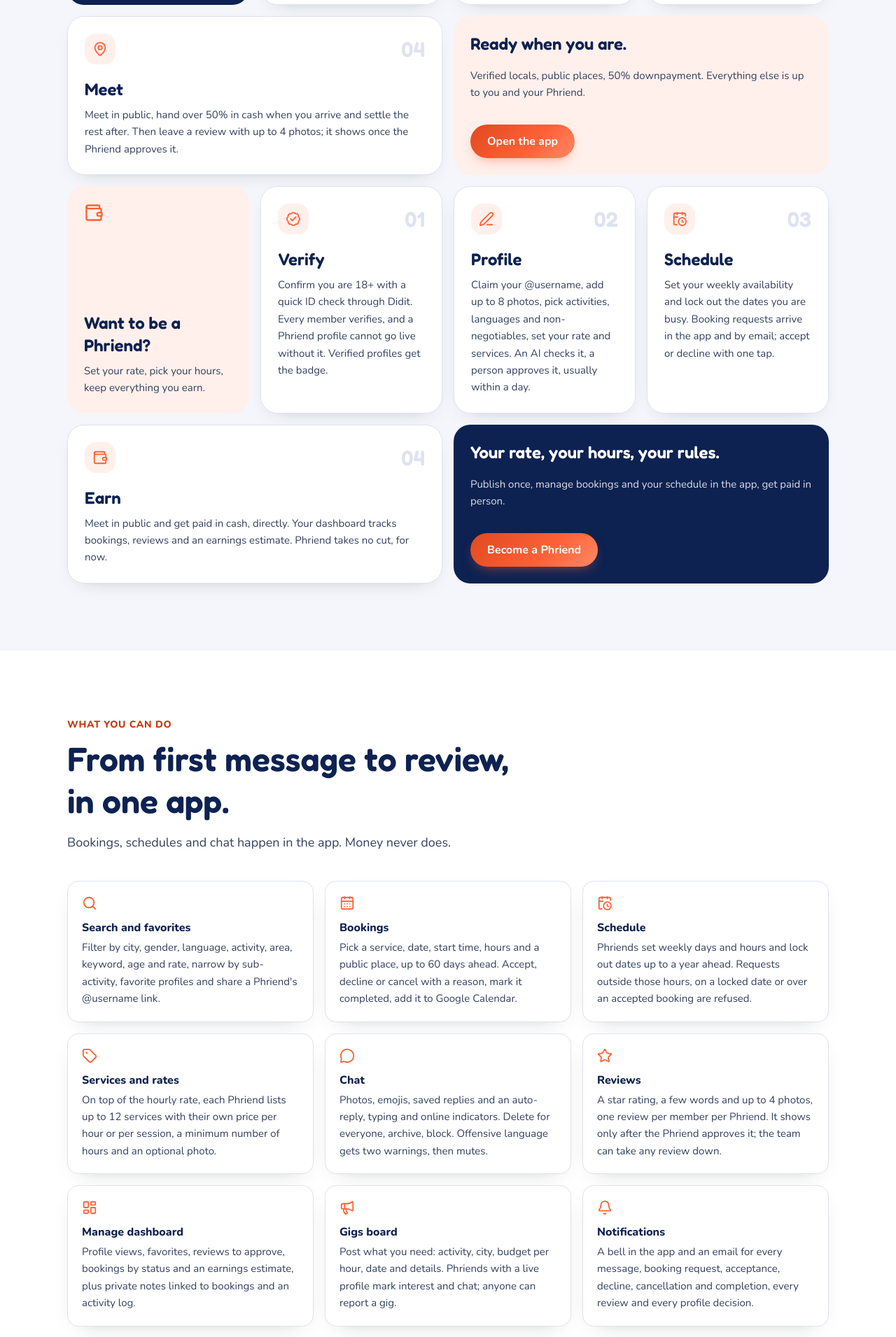
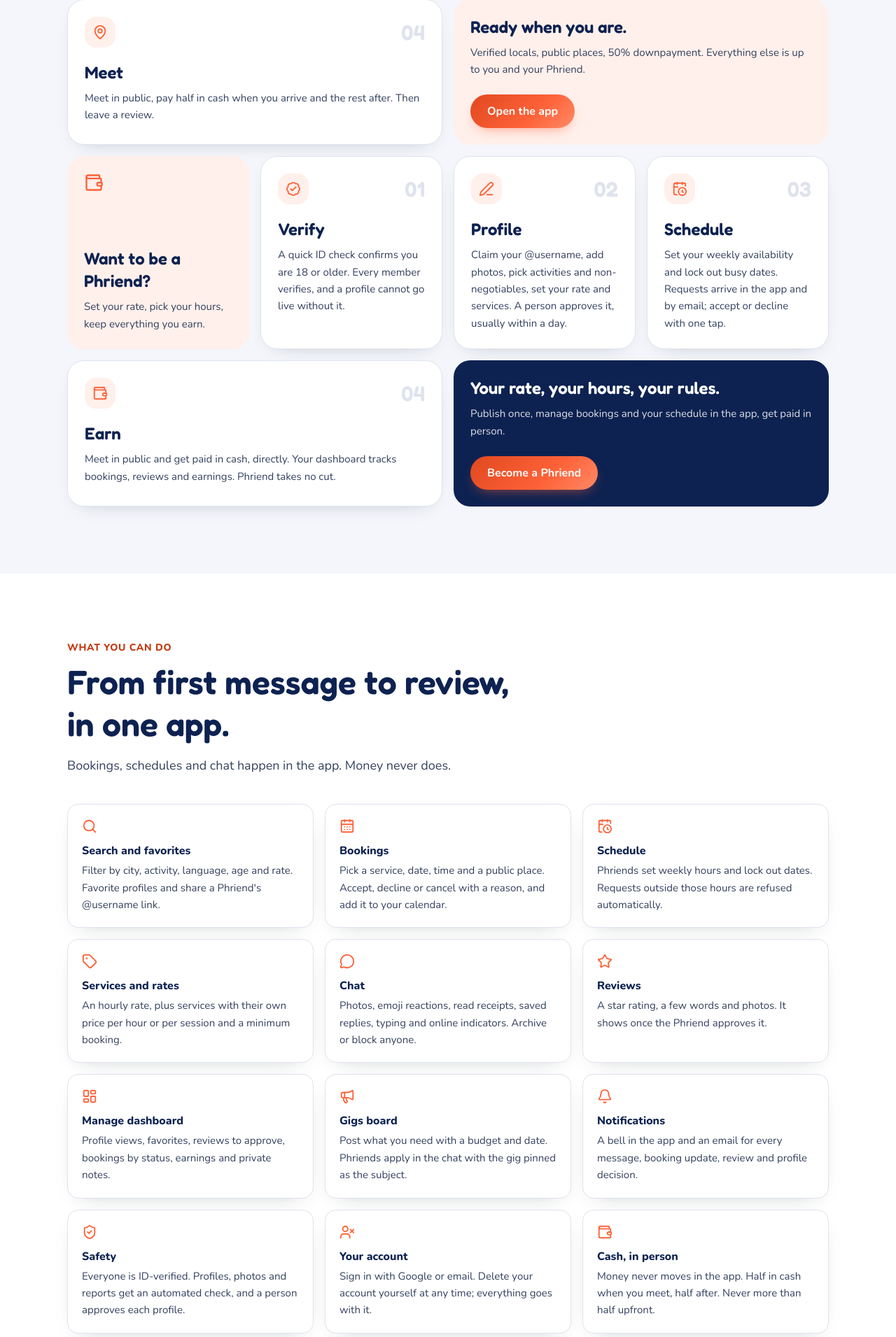
Before and after one commit to newmachinesph/phriend-web, a Next.js app: page / in a window 1280 px wide. Shown: the part 1640-3551 px from the top of the page at 70% size. Built offline with nearby package versions, Linux system fonts and the light colour scheme; no server answers.

Commit message:
copy(home): shorter cards, no vendor names or hard limits on the home page
Steps, rules, features and the FAQ read faster; identity verification is
described generically and the limits live on the safety, terms and privacy
pages. Chat and gigs copy reflects reactions, read receipts and Apply.

```diff
--- a/app/page.tsx
+++ b/app/page.tsx
@@ -19,17 +19,17 @@
 ];
 
 const CLIENT_STEPS: { icon: LucideIcon; title: string; text: string }[] = [
-  { icon: Search, title: "Browse", text: "Filter by city, activity, language, age and rate. Every profile shows the verified badge, reviews, non-negotiables and the Phriend's services with their prices." },
-  { icon: MessageCircle, title: "Chat", text: "Sign in, verify your ID with Didit in about two minutes, then message in the app and agree on the plan. Keep it in the chat so both sides have the record." },
-  { icon: CalendarDays, title: "Book", text: "Send a request with the date, start time, hours and a public meeting place, up to 60 days ahead. The Phriend accepts or declines; add it to your calendar." },
-  { icon: MapPin, title: "Meet", text: "Meet in public, hand over 50% in cash when you arrive and settle the rest after. Then leave a review with up to 4 photos; it shows once the Phriend approves it." },
+  { icon: Search, title: "Browse", text: "Filter by city, activity, language and rate. Every profile shows the verified badge, reviews and the Phriend's services with prices." },
+  { icon: MessageCircle, title: "Chat", text: "Sign in, verify your ID in a couple of minutes, then agree on the plan in the chat so both sides have the record." },
+  { icon: CalendarDays, title: "Book", text: "Send the date, start time, hours and a public meeting place. The Phriend accepts or declines, and it goes in your calendar." },
+  { icon: MapPin, title: "Meet", text: "Meet in public, pay half in cash when you arrive and the rest after. Then leave a review." },
 ];
 
 const PHRIEND_STEPS: { icon: LucideIcon; title: string; text: string }[] = [
-  { icon: BadgeCheck, title: "Verify", text: "Confirm you are 18+ with a quick ID check through Didit. Every member verifies, and a Phriend profile cannot go live without it. Verified profiles get the badge." },
-  { icon: PenLine, title: "Profile", text: "Claim your @username, add up to 8 photos, pick activities, languages and non-negotiables, set your rate and services. An AI checks it, a person approves it, usually within a day." },
-  { icon: CalendarClock, title: "Schedule", text: "Set your weekly availability and lock out the dates you are busy. Booking requests arrive in the app and by email; accept or decline with one tap." },
-  { icon: Wallet, title: "Earn", text: "Meet in public and get paid in cash, directly. Your dashboard tracks bookings, reviews and an earnings estimate. Phriend takes no cut, for now." },
+  { icon: BadgeCheck, title: "Verify", text: "A quick ID check confirms you are 18 or older. Every member verifies, and a profile cannot go live without it." },
+  { icon: PenLine, title: "Profile", text: "Claim your @username, add photos, pick activities and non-negotiables, set your rate and services. A person approves it, usually within a day." },
+  { icon: CalendarClock, title: "Schedule", text: "Set your weekly availability and lock out busy dates. Requests arrive in the app and by email; accept or decline with one tap." },
+  { icon: Wallet, title: "Earn", text: "Meet in public and get paid in cash, directly. Your dashboard tracks bookings, reviews and earnings. Phriend takes no cut." },
 ];
 
 const ACTIVITIES: { icon: LucideIcon; label: string; slug: string }[] = [
@@ -53,27 +53,27 @@
 
 const RULES: { icon: LucideIcon; title: string; text: string }[] = [
   { icon: MapPin, title: "Public places only", text: "Malls, cafes, parks, trails, events. Never a private residence or a hotel room." },
-  { icon: UserX, title: "Unagreed companions", text: "If the other member arrives with people not agreed in the chat, be prudent: do not proceed. Cancel, leave and report." },
-  { icon: Wallet, title: "Half before, half after", text: "First meetup: 50% in cash when you meet, 50% after. E-wallet only for repeat Phriends you trust. Never more than half upfront." },
-  { icon: Lock, title: "Pay only the shared account", text: "Send money only to the bank or e-wallet account the Phriend shared in the chat. Anything else is a scam." },
-  { icon: BadgeCheck, title: "ID verification", text: "Members verify their identity and age through Didit before they get the badge, and before a Phriend profile goes live." },
+  { icon: UserX, title: "Unagreed companions", text: "If someone arrives with people not agreed in the chat, do not proceed. Leave and report." },
+  { icon: Wallet, title: "Half before, half after", text: "50% in cash when you meet, 50% after. E-wallets only for repeat Phriends you trust." },
+  { icon: Lock, title: "Pay only the shared account", text: "Send money only to the account shared in the chat. Anything else is a scam." },
+  { icon: BadgeCheck, title: "ID verification", text: "Everyone verifies their identity and age before they get the badge or a profile goes live." },
   { icon: Users, title: "Tell someone your plan", text: "Share where you are going, who you are meeting and when you expect to be back." },
-  { icon: Flag, title: "Report and block", text: "Report a profile or a gig from the app, block a member from the chat. Reports, profiles, photos and reviews get an AI first pass; every Phriend profile is approved by a person before it shows, and anything unclear goes to the moderation team." },
+  { icon: Flag, title: "Report and block", text: "Report a profile or a gig, block a member from the chat. Every profile is reviewed by a person before it shows." },
 ];
 
 const FEATURES: { icon: LucideIcon; title: string; text: string }[] = [
-  { icon: Search, title: "Search and favorites", text: "Filter by city, gender, language, activity, area, keyword, age and rate, narrow by sub-activity, favorite profiles and share a Phriend's @username link." },
-  { icon: CalendarDays, title: "Bookings", text: "Pick a service, date, start time, hours and a public place, up to 60 days ahead. Accept, decline or cancel with a reason, mark it completed, add it to Google Calendar." },
-  { icon: CalendarClock, title: "Schedule", text: "Phriends set weekly days and hours and lock out dates up to a year ahead. Requests outside those hours, on a locked date or over an accepted booking are refused." },
-  { icon: Tag, title: "Services and rates", text: "On top of the hourly rate, each Phriend lists up to 12 services with their own price per hour or per session, a minimum number of hours and an optional photo." },
-  { icon: MessageCircle, title: "Chat", text: "Photos, emojis, saved replies and an auto-reply, typing and online indicators. Delete for everyone, archive, block. Offensive language gets two warnings, then mutes." },
-  { icon: Star, title: "Reviews", text: "A star rating, a few words and up to 4 photos, one review per member per Phriend. It shows only after the Phriend approves it; the team can take any review down." },
-  { icon: LayoutDashboard, title: "Manage dashboard", text: "Profile views, favorites, reviews to approve, bookings by status and an earnings estimate, plus private notes linked to bookings and an activity log." },
-  { icon: Megaphone, title: "Gigs board", text: "Post what you need: activity, city, budget per hour, date and details. Phriends with a live profile mark interest and chat; anyone can report a gig." },
-  { icon: Bell, title: "Notifications", text: "A bell in the app and an email for every message, booking request, acceptance, decline, cancellation and completion, every review and every profile decision." },
-  { icon: ShieldCheck, title: "Safety", text: "Everyone is ID-verified through Didit. An AI checks wording and photos, a person approves each profile, samples retire as real Phriends join, every action is logged." },
-  { icon: UserX, title: "Your account", text: "Sign in with Google, or with your email and a password. Delete your account yourself by typing DELETE; profile, photos, reviews, bookings and gigs go with it." },
-  { icon: Wallet, title: "Cash, in person", text: "Money never moves in the app. 50% cash when you meet on a first meetup, 50% after. E-wallets are for repeat Phriends you trust. Never more than half upfront." },
+  { icon: Search, title: "Search and favorites", text: "Filter by city, activity, language, age and rate. Favorite profiles and share a Phriend's @username link." },
+  { icon: CalendarDays, title: "Bookings", text: "Pick a service, date, time and a public place. Accept, decline or cancel with a reason, and add it to your calendar." },
+  { icon: CalendarClock, title: "Schedule", text: "Phriends set weekly hours and lock out dates. Requests outside those hours are refused automatically." },
+  { icon: Tag, title: "Services and rates", text: "An hourly rate, plus services with their own price per hour or per session and a minimum booking." },
+  { icon: MessageCircle, title: "Chat", text: "Photos, emoji reactions, read receipts, saved replies, typing and online indicators. Archive or block anyone." },
+  { icon: Star, title: "Reviews", text: "A star rating, a few words and photos. It shows once the Phriend approves it." },
+  { icon: LayoutDashboard, title: "Manage dashboard", text: "Profile views, favorites, reviews to approve, bookings by status, earnings and private notes." },
+  { icon: Megaphone, title: "Gigs board", text: "Post what you need with a budget and date. Phriends apply in the chat with the gig pinned as the subject." },
+  { icon: Bell, title: "Notifications", text: "A bell in the app and an email for every message, booking update, review and profile decision." },
+  { icon: ShieldCheck, title: "Safety", text: "Everyone is ID-verified. Profiles, photos and reports get an automated check, and a person approves each profile." },
+  { icon: UserX, title: "Your account", text: "Sign in with Google or email. Delete your account yourself at any time; everything goes with it." },
+  { icon: Wallet, title: "Cash, in person", text: "Money never moves in the app. Half in cash when you meet, half after. Never more than half upfront." },
 ];
 
 const FAQ: { q: string; a: string }[] = [
@@ -83,11 +83,11 @@
   },
   {
     q: "How do bookings work?",
-    a: "Send the Phriend a booking request with the date, start time, number of hours (1 to 8), a public meeting place and a note, up to 60 days ahead. If the Phriend lists services, pick one; some need a minimum number of hours. The Phriend accepts or declines, either side can cancel with a reason, and once the meetup time has passed either side can mark it completed. Every booking has an Add to Google Calendar button and an .ics download. Money never moves in the app: 50% in cash when you meet, 50% after.",
+    a: "Send a booking request with the date, start time, hours, a public meeting place and a note. If the Phriend lists services, pick one. The Phriend accepts or declines, either side can cancel with a reason, and after the meetup either side marks it completed. Every booking can be added to your calendar.",
   },
   {
     q: "How do I pay?",
-    a: "Directly between members, never through Phriend. On a first meetup, hand over 50% in cash, in person, when you meet, then pay the remaining 50% after. GCash, Maya or bank transfer are for repeat Phriends you have already met and trust, for convenience, and only to the account the Phriend shared in the chat. Never pay more than half upfront, and never to an account that is not the one shared in the chat.",
+    a: "Directly between members, never through Phriend. On a first meetup, hand over 50% in cash when you meet and pay the rest after. E-wallets and bank transfers are for repeat Phriends you already trust, and only to the account shared in the chat. Never pay more than half upfront.",
   },
   {
     q: "What if my Phriend brings someone else?",
@@ -99,15 +99,15 @@
   },
   {
     q: "Can I set my own rates and services?",
-    a: "Yes. Set your hourly rate (up to ₱3,000) and list up to 12 services, each with its own price per hour or per session (₱50 to ₱50,000), a minimum of 1 to 12 hours if you want one, and an optional photo. You also set your weekly availability and lock out the dates you are busy, so clients can only book when you are free. Phriend takes no cut, so what you list is what you keep.",
+    a: "Yes. Set your hourly rate and list services with their own price per hour or per session, a minimum booking if you want one, and a photo. You also set your weekly availability and lock out busy dates. Phriend takes no cut, so what you list is what you keep.",
   },
   {
     q: "How does verification work?",
-    a: "Members submit a government ID (PhilID, passport, driver's license or UMID) and a selfie through Didit, our identity verification partner. It takes about two minutes. Didit checks the ID and confirms the member is 18 or older; Phriend emails the result and shows the verified badge on their profile. Everyone verifies: you need it to chat, book, review or post a gig, and a Phriend profile cannot go live without it. Phriend is strictly 18+.",
+    a: "Members submit a government ID and a selfie through our identity verification partner. It takes about two minutes and confirms the member is 18 or older; the verified badge then shows on their profile. Everyone verifies: you need it to chat, book, review or post a gig, and a Phriend profile cannot go live without it. Details are on the safety and privacy pages.",
   },
   {
     q: "What do Phriends agree to?",
-    a: "Before a profile goes live, every Phriend ticks a seven-point agreement: they are 18 or older and will verify with a government ID; they offer legitimate activities only, nothing romantic, sexual or illegal; they meet in public places and never bring or allow anyone not agreed in the chat; payment is 50% at the start and 50% after, cash in person on a first meetup and e-wallets only for repeat clients they trust; they stop the meetup and report it if a client brings unagreed companions, is very late or makes them uncomfortable; Phriend is a platform only and not liable for what happens between members; and they have read the Terms, Privacy Policy and Community Guidelines.",
+    a: "Before a profile goes live, every Phriend ticks an agreement: 18 or older and ID-verified; legitimate activities only, nothing romantic, sexual or illegal; public places only and nobody who was not agreed in the chat; half at the start and half after, cash in person on a first meetup; and prudence if a client shows up with unagreed companions. The full text is on the safety page.",
   },
   {
     q: "What are non-negotiables?",
@@ -115,7 +115,7 @@
   },
   {
     q: "What are gigs?",
-    a: "A gig is a request a client posts: what they need, the activity, city, budget per hour, date and details. Only members with a live Phriend profile can mark interest and chat about it. Anyone can report a gig, and you can delete the gigs you posted.",
+    a: "A gig is a request a client posts: what they need, the activity, city, budget per hour and date. Phriends with a live profile apply in the chat, with the gig pinned as the subject of that conversation. Anyone can report a gig, and you can edit or delete the gigs you posted.",
   },
   {
     q: "What if my Phriend is late or cancels?",
```
